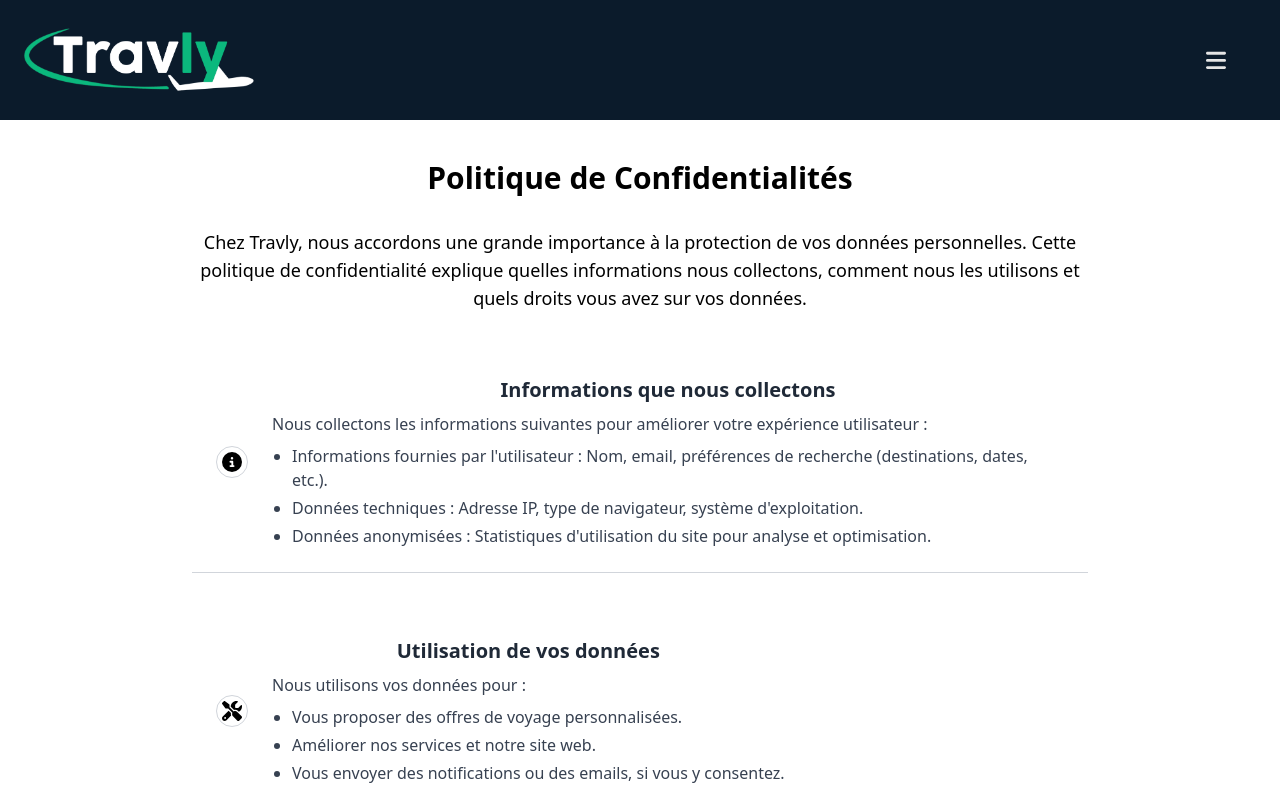
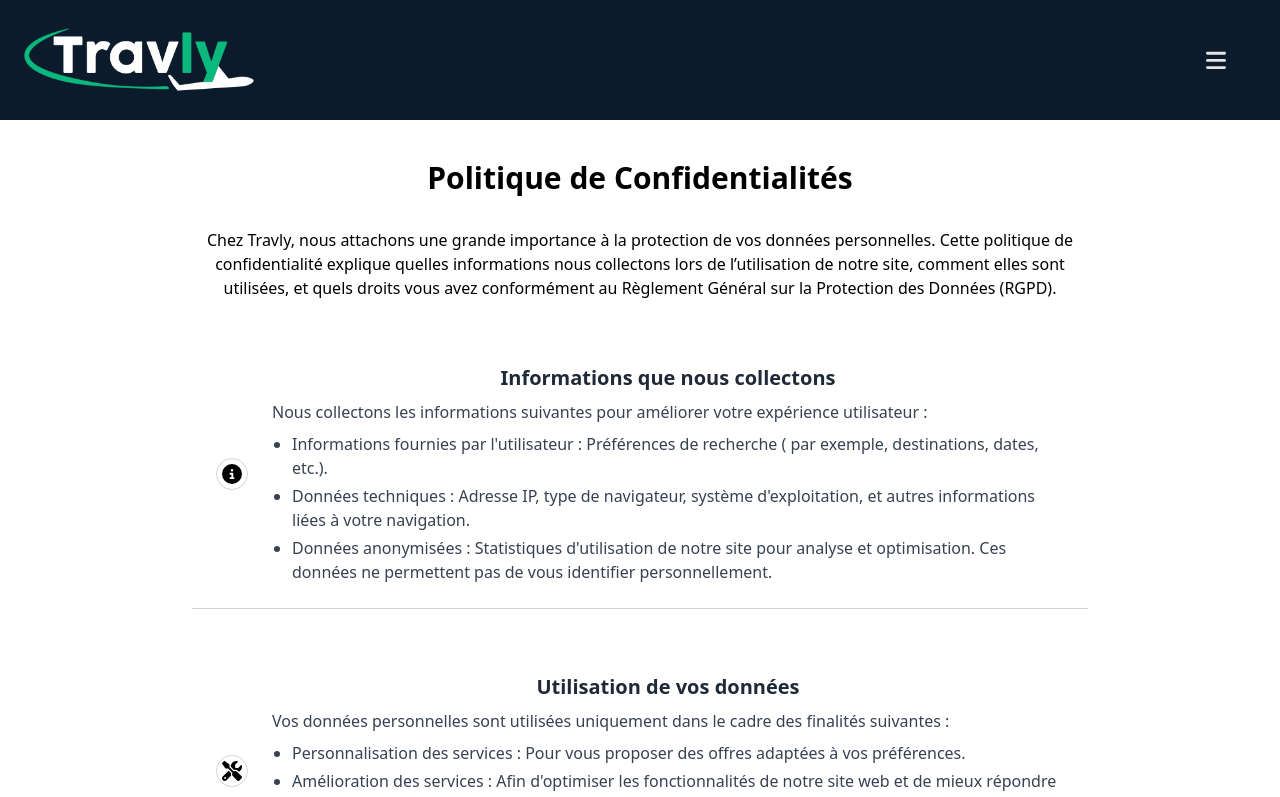
Before and after one commit to NassCT/travly, a React (Vite) app: page /PageConfidentialites in a window 1280 px wide. Shown: the top 797 px of the page. Built offline with nearby package versions, Linux system fonts and the light colour scheme.

Commit message:
modif rgpd

```diff
--- a/src/components/Confidentialites.jsx
+++ b/src/components/Confidentialites.jsx
@@ -9,8 +9,8 @@ function Confidentialites() {
         Politique de Confidentialités
       </h1>
 
-      <p className="text-center max-w-4xl mx-auto text-base sm:text-lg mt-8">
-        Chez Travly, nous accordons une grande importance à la protection de vos données personnelles. Cette politique de confidentialité explique quelles informations nous collectons, comment nous les utilisons et quels droits vous avez sur vos données.
+      <p className="text-center max-w-4xl mx-auto text-base lg:text-md mt-8">
+        Chez Travly, nous attachons une grande importance à la protection de vos données personnelles. Cette politique de confidentialité explique quelles informations nous collectons lors de l’utilisation de notre site, comment elles sont utilisées, et quels droits vous avez conformément au Règlement Général sur la Protection des Données (RGPD).
       </p>
 
       <div className="py-10 px-5 mb-10">
@@ -26,9 +26,9 @@ function Confidentialites() {
                 Nous collectons les informations suivantes pour améliorer votre expérience utilisateur :
               </p>
               <ul className="list-disc pl-5 mt-2 text-gray-700 space-y-1">
-                <li>Informations fournies par l'utilisateur : Nom, email, préférences de recherche (destinations, dates, etc.).</li>
-                <li>Données techniques : Adresse IP, type de navigateur, système d'exploitation.</li>
-                <li>Données anonymisées : Statistiques d'utilisation du site pour analyse et optimisation.</li>
+                <li>Informations fournies par l'utilisateur : Préférences de recherche ( par exemple, destinations, dates, etc.).</li>
+                <li>Données techniques : Adresse IP, type de navigateur, système d'exploitation, et autres informations liées à votre navigation.</li>
+                <li>Données anonymisées : Statistiques d'utilisation de notre site pour analyse et optimisation. Ces données ne permettent pas de vous identifier personnellement.</li>
               </ul>
             </div>
           </div>
@@ -39,11 +39,11 @@ function Confidentialites() {
             </div>
             <div>
               <h2 className="text-center text-lg sm:text-xl font-semibold text-gray-800">Utilisation de vos données</h2>
-              <p className="mt-2 text-gray-700">Nous utilisons vos données pour :</p>
+              <p className="mt-2 text-gray-700">Vos données personnelles sont utilisées uniquement dans le cadre des finalités suivantes :</p>
               <ul className="list-disc pl-5 mt-2 text-gray-700 space-y-1">
-                <li>Vous proposer des offres de voyage personnalisées.</li>
-                <li>Améliorer nos services et notre site web.</li>
-                <li>Vous envoyer des notifications ou des emails, si vous y consentez.</li>
+                <li>Personnalisation des services : Pour vous proposer des offres adaptées à vos préférences.</li>
+                <li>Amélioration des services : Afin d'optimiser les fonctionnalités de notre site web et de mieux répondre à vos attentes.</li>
+                <li>Communication : Pour vous envoyer des notifications ou des emails, uniquement si vous y avez explicitement consenti.</li>
               </ul>
             </div>
           </div>
```
